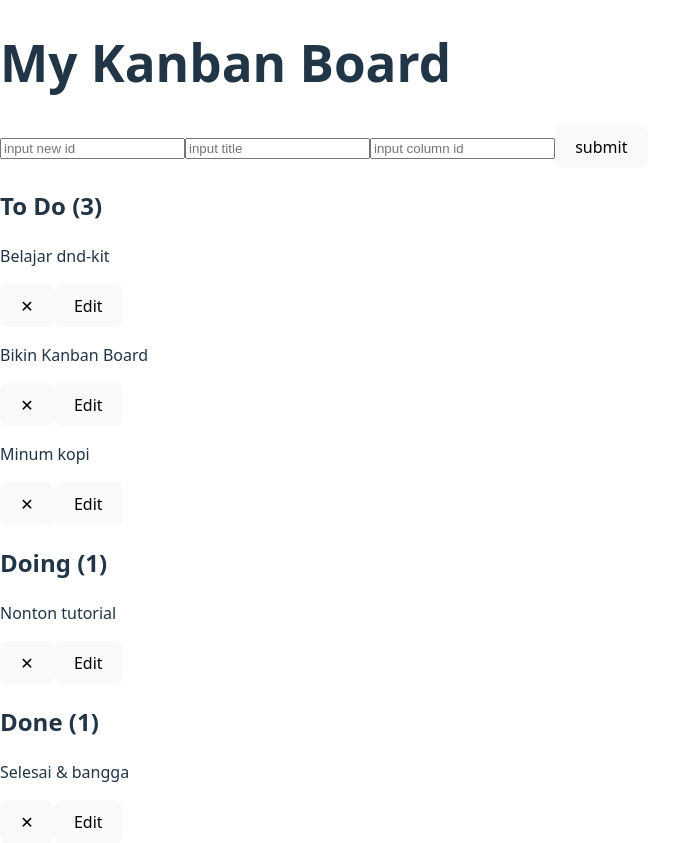
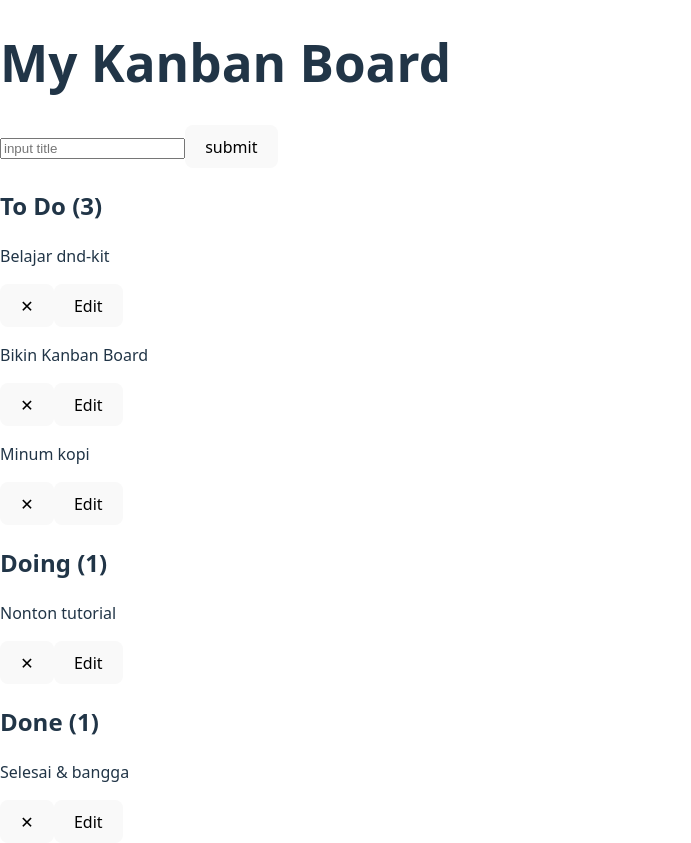
Before and after one commit to anglczbla/kanban-board, a React (Vite) app: page / in a window 1280 px wide. Shown: the whole page, without its empty margins (0-691 px from the left). Built offline with nearby package versions, Linux system fonts and the light colour scheme.

Commit message:
fix issue column

```diff
--- a/src/App.jsx
+++ b/src/App.jsx
@@ -60,15 +60,13 @@ function App() {
   ]);
 
   const [newTask, setNewTask] = useState({
-    id: "",
     title: "",
-    columnId: "",
+    columnId: "col-1",
   });
 
   const [editTask, setEditTask] = useState({
     id: "",
     title: "",
-    columnId: "",
   });
 
   const [showEdit, setShowEdit] = useState(null);
@@ -91,7 +89,16 @@ function App() {
 
   const submitNewTask = (e) => {
     e.preventDefault();
-    setTasks([...tasks, newTask]);
+    setTasks([
+      ...tasks,
+      {
+        id: Date.now().toString(),
+        ...newTask,
+      },
+    ]);
+    setNewTask({
+      title: "",
+    });
   };
 
   const saveEditTask = (task, newTask) => {
@@ -176,25 +183,9 @@ function App() {
           <form onSubmit={submitNewTask} className="mb-6">
             <input
               type="text"
-              name="id"
-              value={newTask.id}
-              placeholder="input new id"
-              onChange={handleNewTask}
-              className="border p-2 mr-2"
-            />
-            <input
-              type="text"
               name="title"
               value={newTask.title}
               placeholder="input title"
-              onChange={handleNewTask}
-              className="border p-2 mr-2"
-            />
-            <input
-              type="text"
-              name="columnId"
-              value={newTask.columnId}
-              placeholder="input column id"
               onChange={handleNewTask}
               className="border p-2 mr-2"
             />
@@ -259,14 +250,6 @@ function App() {
                                 onChange={handleEdit}
                                 className="border p-2 mr-2"
                               />
-                              <input
-                                type="text"
-                                name="columnId"
-                                value={editTask.columnId}
-                                placeholder="input column id"
-                                onChange={handleEdit}
-                                className="border p-2 mr-2"
-                              />
                               <button
                                 className="bg-blue-500 text-white px-4 py-2"
                                 onClick={() => saveEditTask(task, editTask)}
```
